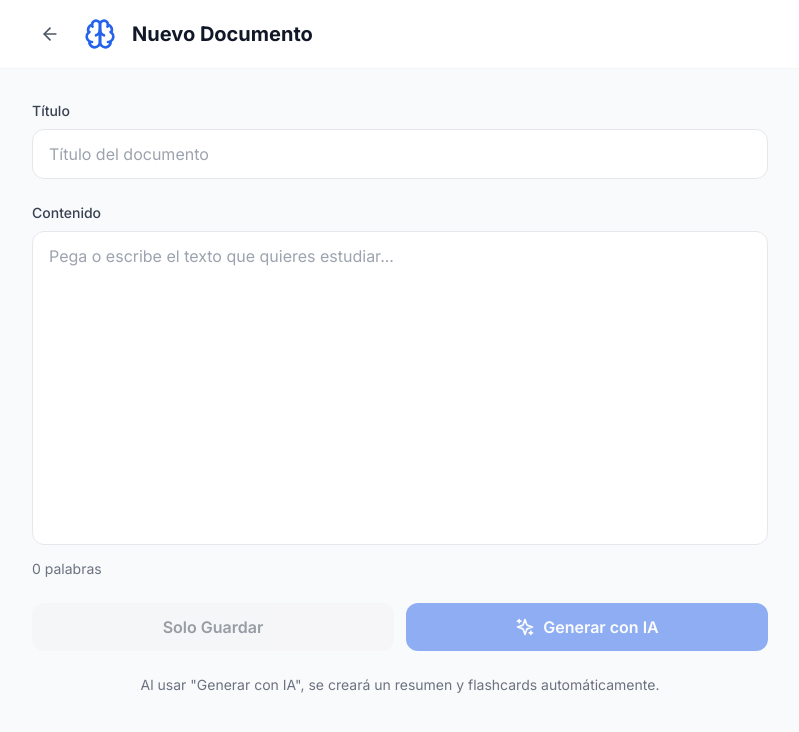
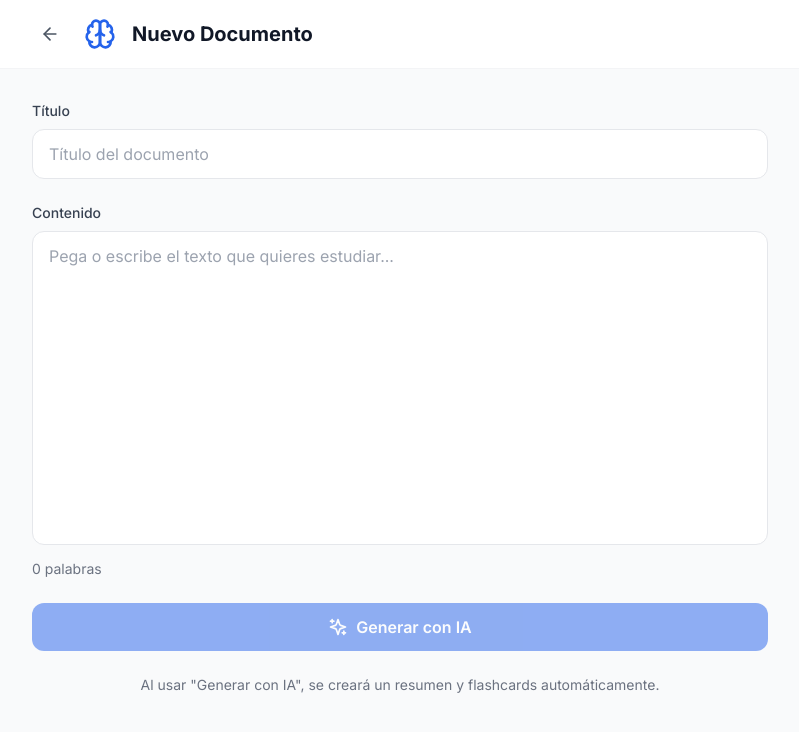
Before and after one commit to JeffGarroRojas/CoDexStuDy, a Next.js app in the folder study-ia/frontend/: page /documents/new in a window 1280 px wide. Shown: the top 732 px of the page, without its empty margins (240-1039 px from the left). Built offline with nearby package versions, Linux system fonts and the light colour scheme; no server answers; sample sign-in values are in the browser's storage.

Commit message:
fix: Eliminar botón Solo Guardar, solo generar con IA

```diff
--- a/study-ia/frontend/src/app/documents/new/page.tsx
+++ b/study-ia/frontend/src/app/documents/new/page.tsx
@@ -135,18 +135,10 @@
             </p>
           </div>
 
-          <div className="flex flex-col sm:flex-row gap-3">
-            <button
-              onClick={() => handleCreate(false)}
-              disabled={!title.trim() || !content.trim() || creating}
-              className="flex-1 py-3 px-4 bg-gray-100 text-gray-700 font-semibold rounded-xl hover:bg-gray-200 transition disabled:opacity-50 disabled:cursor-not-allowed"
-            >
-              Solo Guardar
-            </button>
           <button
             onClick={() => handleCreate(true)}
             disabled={!title.trim() || !content.trim() || creating}
-              className="flex-1 py-3 px-4 bg-blue-600 text-white font-semibold rounded-xl hover:bg-blue-700 transition disabled:opacity-50 disabled:cursor-not-allowed flex items-center justify-center gap-2"
+            className="w-full py-3 px-4 bg-blue-600 text-white font-semibold rounded-xl hover:bg-blue-700 transition disabled:opacity-50 disabled:cursor-not-allowed flex items-center justify-center gap-2"
           >
             {loading ? (
               <>
@@ -160,7 +152,6 @@
               </>
             )}
           </button>
-          </div>
 
           <p className="text-sm text-gray-500 text-center">
             Al usar &quot;Generar con IA&quot;, se creará un resumen y flashcards automáticamente.
```
Lines whose indentation alone changed are shown as unchanged.
